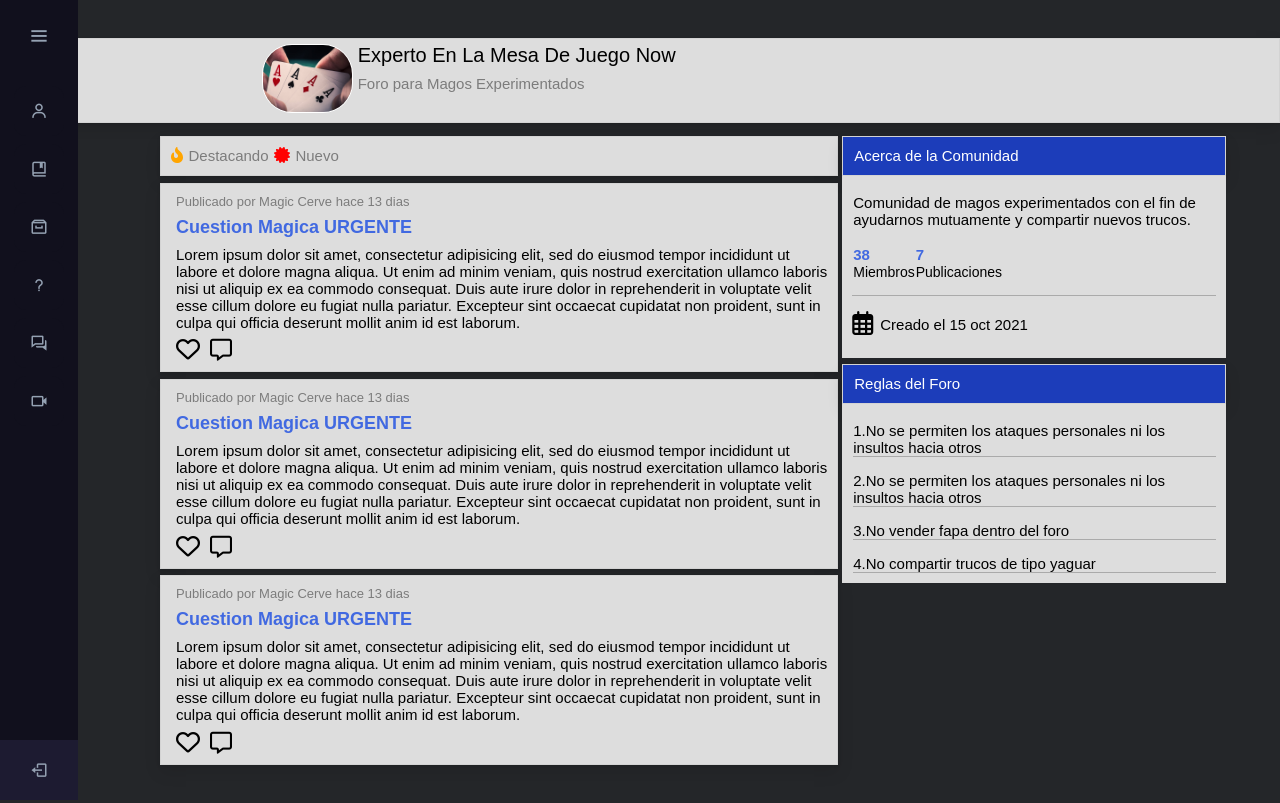
After one commit to Polvulja/Experto_en_la_mesa_Juego, a PHP site: page /views/foro.php in a window 1280 px wide; the page is wider, and only the part inside the window is pictured. The commit adds this page. Run offline with PHP 8.4, Linux system fonts and the light colour scheme; some libraries are stand-ins or nearby versions.

Commit message:
Add files via upload

```diff
--- /dev/null
+++ b/views/foro.php
@@ -0,0 +1,226 @@
+<!DOCTYPE html>
+<html>
+<head>
+	<meta charset="UTF-8">
+    <link rel="stylesheet" href="../css/foro.css">
+    <link rel="stylesheet" href="../css/barra_izquierda.css">
+    <link href='https://unpkg.com/boxicons@2.0.7/css/boxicons.min.css' rel='stylesheet'>
+    <script src="https://kit.fontawesome.com/ee5c196280.js" crossorigin="anonymous"></script>
+     <meta name="viewport" content="width=device-width, initial-scale=1.0">
+</head>
+<body>
+
+
+
+	<div class="cuadrado-1">
+		<div class="contenedor-titulo">
+			<div class="contenedor-img">
+				<img class="img-1" src="../img/poker.jpg">
+			</div>
+
+			<div class="contenedor-label-1">
+				<label class="label-1">Experto En La Mesa De Juego Now</label>
+				<label class="label-2">Foro para Magos Experimentados</label>
+			</div>
+		</div>
+	</div>
+	<div class="contenedor-padre">
+
+		<div class="contenedor-principal">
+			<div class="cuadrado-2">
+				<i class="fas fa-fire-alt icon"></i>
+				<label class="label-3">Destacando</label>
+				<i class="fas fa-certificate icon-2"></i>
+				<label class="label-3">Nuevo</label>
+			</div>
+
+			<div class="contenedor-publicar">
+				<label class="label-8">Publicado por Magic Cerve hace 13 dias</label>
+				<label class="label-9"><b>Cuestion Magica URGENTE</b></label>
+				<label class="label-10">Lorem ipsum dolor sit amet, consectetur adipisicing elit, sed do eiusmod tempor incididunt ut labore et dolore magna aliqua. Ut enim ad minim veniam,
+				quis nostrud exercitation ullamco laboris nisi ut aliquip ex ea commodo
+				consequat. Duis aute irure dolor in reprehenderit in voluptate velit esse
+				cillum dolore eu fugiat nulla pariatur. Excepteur sint occaecat cupidatat non
+				proident, sunt in culpa qui officia deserunt mollit anim id est laborum.</label>
+				<div class="contenedor-reacciones">
+					<i class="far fa-heart icon-3"></i>
+					<i class="far fa-comment-alt icon-4"></i>
+				</div>
+			</div>
+
+			<div class="contenedor-publicar">
+				<label class="label-8">Publicado por Magic Cerve hace 13 dias</label>
+				<label class="label-9"><b>Cuestion Magica URGENTE</b></label>
+				<label class="label-10">Lorem ipsum dolor sit amet, consectetur adipisicing elit, sed do eiusmod tempor incididunt ut labore et dolore magna aliqua. Ut enim ad minim veniam,
+				quis nostrud exercitation ullamco laboris nisi ut aliquip ex ea commodo
+				consequat. Duis aute irure dolor in reprehenderit in voluptate velit esse
+				cillum dolore eu fugiat nulla pariatur. Excepteur sint occaecat cupidatat non
+				proident, sunt in culpa qui officia deserunt mollit anim id est laborum.</label>
+				<div class="contenedor-reacciones">
+					<i class="far fa-heart icon-3"></i>
+					<i class="far fa-comment-alt icon-4"></i>
+				</div>
+			</div>
+
+			<div class="contenedor-publicar">
+				<label class="label-8">Publicado por Magic Cerve hace 13 dias</label>
+				<label class="label-9"><b>Cuestion Magica URGENTE</b></label>
+				<label class="label-10">Lorem ipsum dolor sit amet, consectetur adipisicing elit, sed do eiusmod tempor incididunt ut labore et dolore magna aliqua. Ut enim ad minim veniam,
+				quis nostrud exercitation ullamco laboris nisi ut aliquip ex ea commodo
+				consequat. Duis aute irure dolor in reprehenderit in voluptate velit esse
+				cillum dolore eu fugiat nulla pariatur. Excepteur sint occaecat cupidatat non
+				proident, sunt in culpa qui officia deserunt mollit anim id est laborum.</label>
+				<div class="contenedor-reacciones">
+					<i class="far fa-heart icon-3"></i>
+					<i class="far fa-comment-alt icon-4"></i>
+				</div>
+			</div>
+		</div>
+
+		<div class="contenedor-derecho">
+			<div class="contenedor-comunidad">
+				<div class="cuadrado-comunidad">
+					<label class="label-4">Acerca de la Comunidad</label>
+
+				</div>
+
+				<div class="contenido-comunidad">
+						<label class="label-5">Comunidad de magos experimentados con el fin de ayudarnos mutuamente y compartir nuevos trucos.</label>
+						<div class="contenedor-info">
+							<div class="contenedor-label-icon">
+								<label class="label-5"><b>38</b></label>
+								<label class="label-6">Miembros</label>
+							</div>
+
+							<div class="contenedor-label-icon">
+								<label class="label-5"><b>7</b></label>
+								<label class="label-6">Publicaciones</label>
+							</div>
+
+
+						</div>
+
+					<div class="contenedor-cumple">
+						<i class="far fa-calendar-alt icon-3"></i>
+						<label class="label-7">Creado el 15 oct 2021</label>
+					</div>
+				</div>
+			</div>
+
+			<div class="contenedor-reglas">
+				<div class="cuadrado-comunidad">
+					<label class="label-4">Reglas del Foro</label>
+
+				</div>
+
+				<div class="contenido-comunidad">
+					<label class="label-11">1.No se permiten los ataques personales ni los insultos hacia otros</label>
+
+					<label class="label-11 margin">2.No se permiten los ataques personales ni los insultos hacia otros</label>
+
+					<label class="label-11 margin">3.No vender fapa dentro del foro</label>
+
+					<label class="label-11 margin">4.No compartir trucos de tipo yaguar</label>
+				</div>
+			</div>
+		</div>
+	</div>
+
+<div class="sidebar"><!--Barra-->
+
+    <div class="logo-details"><!--Titulo-->
+        <div class="logo_name">Bienvenido</div>
+        <i class='bx bx-menu' id="btn" ></i>
+    </div>
+
+    <ul class="nav-list">
+
+      <li><!--Perfil-->
+       <a href="#">
+         <i class='bx bx-user' ></i>
+         <span class="links_name">Perfil</span>
+       </a>
+       <span class="tooltip">Perfil</span>
+     </li>
+
+     <li><!--Libros-->
+       <a href="../views/libros.html">
+        <i class='bx bx-book-bookmark'></i>
+         <span class="links_name">Libros</span>
+       </a>
+       <span class="tooltip">Libros</span>
+     </li>
+
+     <li><!--Historia-->
+       <a href="../views/Inicio.php">
+        <i class='bx bx-archive'></i>
+         <span class="links_name">Historia </span>
+       </a>
+       <span class="tooltip">Historia</span>
+     </li>
+
+     <li><!--SW Erdnase-->
+       <a href="#">
+        <i class='bx bx-question-mark'></i>
+         <span class="links_name">SW Erdnase</span>
+       </a>
+       <span class="tooltip">SW Erdnase</span>
+     </li>
+
+     <li><!--Foro-->
+       <a href="#">
+        <i class='bx bx-conversation'></i>
+         <span class="links_name">Foro</span>
+       </a>
+       <span class="tooltip">Foro</span>
+     </li>
+
+     <li><!--Tutoriales-->
+       <a href="#">
+        <i class='bx bx-video'></i>
+         <span class="links_name">Tutoriales</span>
+       </a>
+       <span class="tooltip">Tutoriales</span>
+     </li>
+
+     <li class="profile"><!--Avatar-->
+         <div class="profile-details">
+           <img src="../img/avatar.png" alt="profileImg">
+           <div class="name_job">
+            <div class="name">Usuario 1</div>
+           </div>
+           <a href="/php/iniciar_sesion.php">
+            <i class='bx bx-log-out' id="log_out" ></i>
+          </a>
+         </div>
+     </li>
+
+    </ul>
+
+</div>
+
+  <script>
+  let sidebar = document.querySelector(".sidebar");
+  let closeBtn = document.querySelector("#btn");
+  let searchBtn = document.querySelector(".bx-search");
+
+  closeBtn.addEventListener("click", ()=>{
+    sidebar.classList.toggle("open");
+    menuBtnChange();
+  });
+
+  searchBtn.addEventListener("click", ()=>{
+    sidebar.classList.toggle("open");
+    menuBtnChange();
+  });
+
+  function menuBtnChange() {
+   if(sidebar.classList.contains("open")){
+     closeBtn.classList.replace("bx-menu", "bx-menu-alt-right");
+   }else {
+     closeBtn.classList.replace("bx-menu-alt-right","bx-menu");
+   }
+  }
+  </script>
+</body>
+</html>
--- a/views/registrarse.php
+++ b/views/registrarse.php
@@ -11,7 +11,6 @@
 
     $consulta = "INSERT INTO usuarios(Nombre_Usuario ,Nombre_Completo , Mail, Contraseña) VALUES ('$nom_usua','$nom_comple','$mail','$contra')";
     $resultado = mysqli_query($conex,$consulta);
-		echo $resultado;
     if ($resultado) {
         ?>
         <script type="text/javascript">
```
Also changed, not shown: views/Inicio.php (+10 -2 lines), views/libros.php (+10 -2 lines), views/perfil.php (added, +169 -0 lines), views/tutoriales.php (+10 -2 lines).
